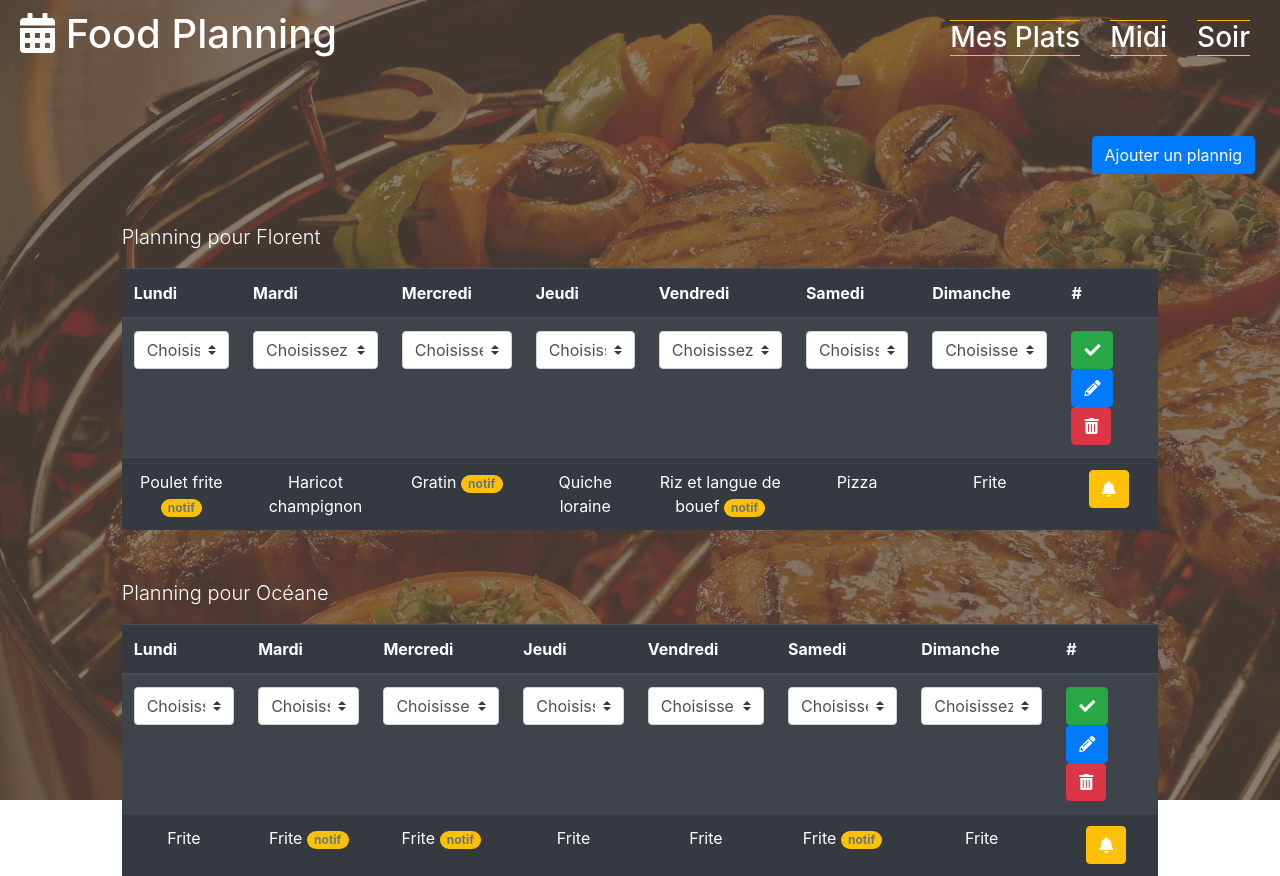
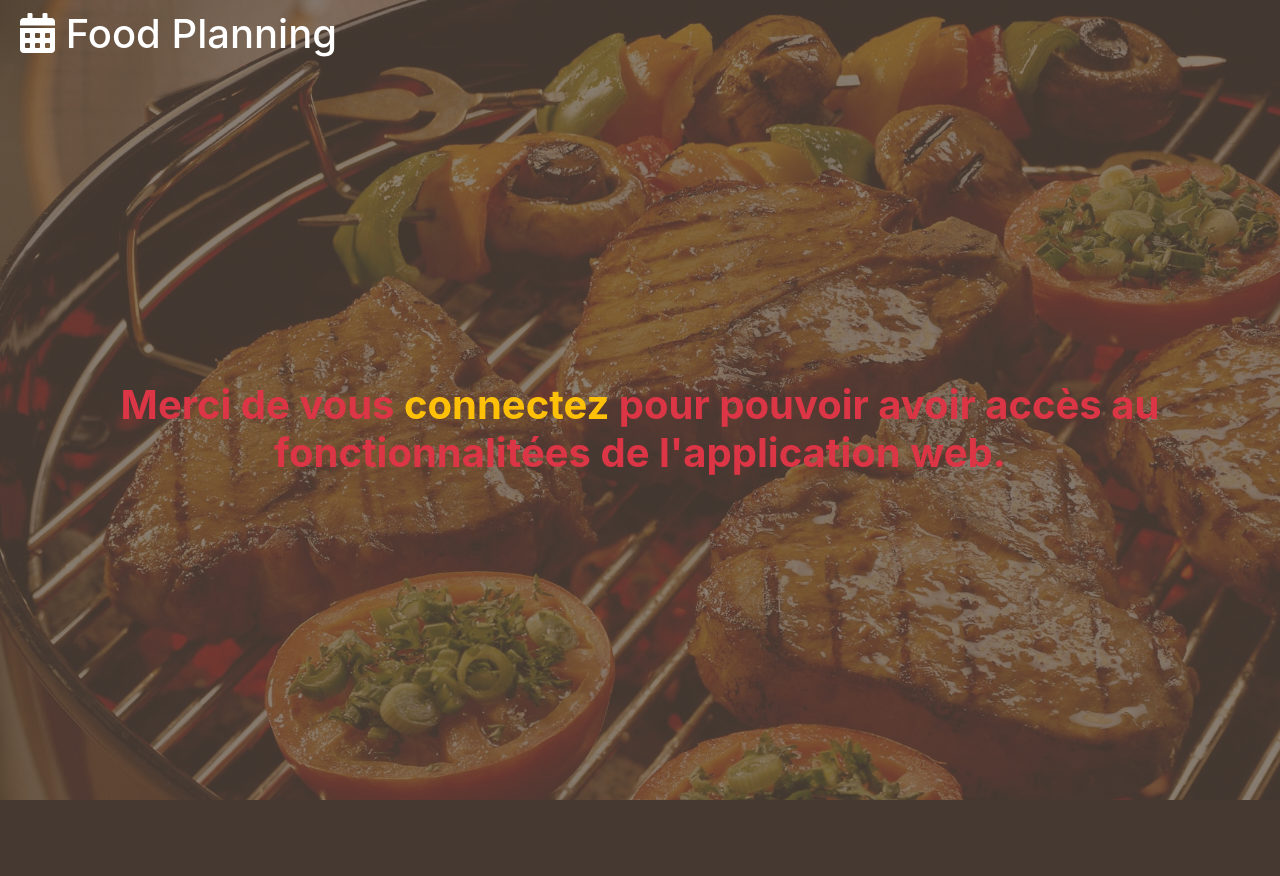
Before and after one commit to riderflo85/foodplanning, a Django app: page /planning/ in a window 1280 px wide. After the commit the page ends 800 px from the top, so only its background shows below. Run offline with Django 3.2, Linux system fonts and the light colour scheme; some libraries are stand-ins or nearby versions.

Commit message:
Add view 'sign_out' for user logout

```diff
--- a/planning/templates/planning/base.html
+++ b/planning/templates/planning/base.html
@@ -29,9 +29,12 @@
             </div>
             <div>
                 <ul class="d-inline-flex align-items-center">
+                    {% if user.is_authenticated %}
                     <li class="esp-list"><a href="#" class="h3 link-menu mb-0">Mes Plats</a></li>
                     <li class="esp-list"><a href="#" class="h3 link-menu mb-0">Midi</a></li>
                     <li class="esp-list"><a href="#" class="h3 link-menu mb-0">Soir</a></li>
+                    <li class="esp-list"><a href="{% url 'usercontrol:sign_out' %}" class="h3 link-menu mb-0">Déconnexion <i class="fas fa-sign-out-alt text-info"></i></a></li>
+                    {% endif %}
                 </ul>
             </div>
         </header>
--- a/planning/templates/planning/index.html
+++ b/planning/templates/planning/index.html
@@ -1,6 +1,7 @@
 {% extends 'planning/base.html' %}
 
 {% block content %}
+{% if user.is_authenticated %}
 <section class="define-size">
     <div class="container-fluid">
         <div class="row">
@@ -214,4 +215,15 @@
         </div><!-- end .row -->
     </div><!-- end .container-fluid -->
 </section>
+{% else %}
+<section class="define-size">
+    <div class="container-fluid h-100">
+        <div class="row h-100">
+            <div class="col-12 text-center h-100 d-flex justify-content-center align-items-center">
+                <h1 class="text-danger"><strong>Merci de vous <a href="{% url 'usercontrol:sign_in' %}" class="link text-warning">connectez</a> pour pouvoir avoir accès au fonctionnalitées de l'application web.</strong></h1>
+            </div>
+        </div>
+    </div>
+</section>
+{% endif %}
 {% endblock content %}
--- a/usercontrol/templates/usercontrol/sign_in.html
+++ b/usercontrol/templates/usercontrol/sign_in.html
@@ -17,7 +17,8 @@
                             <h3 class="text-danger"><strong>Utilisateur incorrect ou mot de passe invalide</strong></h3>
                             {% endif %}
                             {% if user.is_authenticated %}
-                            <h3 class="text-white">Vous êtes connectez {{ user.username }}!</h3>
+                            <h3 class="text-info">Vous êtes connectez {{ user.username }}!</h3>
+                            <a href="{% url 'planning:planning' %}"> Accéder à votre planning de repas pour la semaine :-)</a>
                             {% else %}
                             <form action="{% url 'usercontrol:sign_in' %}" method='post'>
                             {% csrf_token %}
--- a/usercontrol/urls.py
+++ b/usercontrol/urls.py
@@ -6,4 +6,5 @@ app_name = 'usercontrol'
 urlpatterns = [
     path('', views.sign_in, name="sign_in"),
     path('sign_up/', views.sign_up, name="sign_up"),
+    path('sign_out/', views.sign_out, name="sign_out"),
 ]
--- a/usercontrol/views.py
+++ b/usercontrol/views.py
@@ -59,3 +59,8 @@ def sign_up(request):
     context['form'] = form
 
     return render(request, 'usercontrol/sign_up.html', context)
+
+def sign_out(request):
+    logout(request)
+
+    return redirect(reverse('usercontrol:sign_in'))
```
